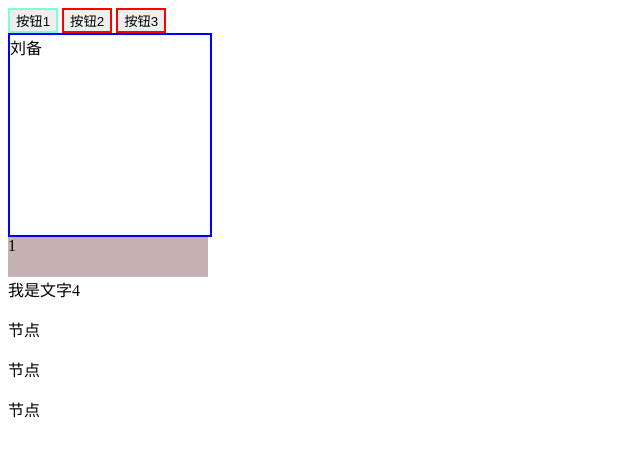
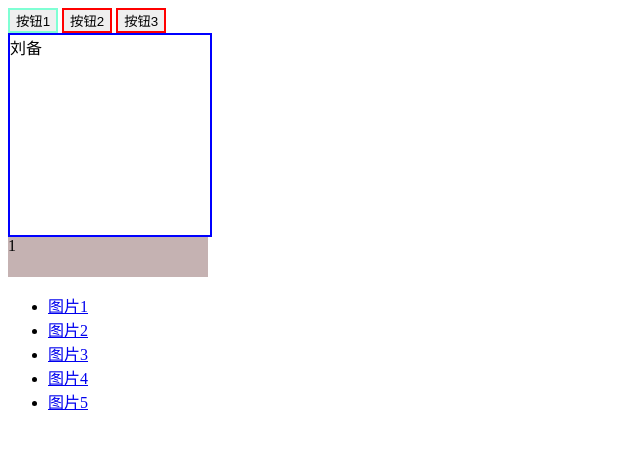
Before and after one commit to sep85911/FrontEnd, a plain HTML site: page FreeStyle.html in a window 1280 px wide. Shown: the whole page, without its empty margins (0-640 px from the left). Drawn offline with Linux system fonts and the light colour scheme.

Commit message:
202106192203

```diff
--- a/FreeStyle.html
+++ b/FreeStyle.html
@@ -25,19 +25,33 @@
 
 
 
+        <ul>
+            <li>
+                <a href="assets/Mobile Wallpapers/1.jpg" onclick="ShowPic(this); return false">图片1</a>
+            </li>
+            <li>
+                <a href="assets/Mobile Wallpapers/2.jpg" onclick="ShowPic(this); return false">图片2</a>
+            </li>
+            <li>
+                <a href="assets/Mobile Wallpapers/3.jpg" onclick="ShowPic(this); return false">图片3</a>
+            </li>
+            </li>
+            <li>
+                <a href="assets/Mobile Wallpapers/4.jpg" onclick="ShowPic(this); return false">图片4</a>
+            </li>
+            </li>
+            <li>
+                <a href="assets/Mobile Wallpapers/5.jpg" onclick="ShowPic(this); return false">图片5</a>
+            </li>
+        </ul>
 
-        <div class="dd">
-            我是文字4
-            <p>节点
-                <p>节点</p>
-                <p>节点</p>
-            </p>
-        </div>
+
+        <img id= "placehold" src="" alt="">
 
 
         <script src="js/jquery-1.12.4.js"></script>
+        <script src="js/FreeStyle.js"></script>
 
-        <script src="js/FreeStyle.js"></script>
     </body>
 
 </html>
--- a/js/FreeStyle.js
+++ b/js/FreeStyle.js
@@ -144,4 +144,12 @@ arr.forEach(function(value,index){
 
 let dd = document.getElementsByClassName("dd")[0]
 
-console.log('dd.childNodes.length:' + dd.childNodes.length)
+// console.log('dd.childNodes.length:' + dd.childNodes.length)
+
+
+function ShowPic(whichpic)
+{
+    var address = whichpic.getAttribute("href");
+    var placehold = document.getElementById("placehold");
+    placehold.setAttribute("src",address);
+}
```
Also changed, not shown: assets/Mobile Wallpapers/1.jpg (added), assets/Mobile Wallpapers/2.jpg (added), assets/Mobile Wallpapers/3.jpg (added), assets/Mobile Wallpapers/4.jpg (added), assets/Mobile Wallpapers/5.jpg (added).
